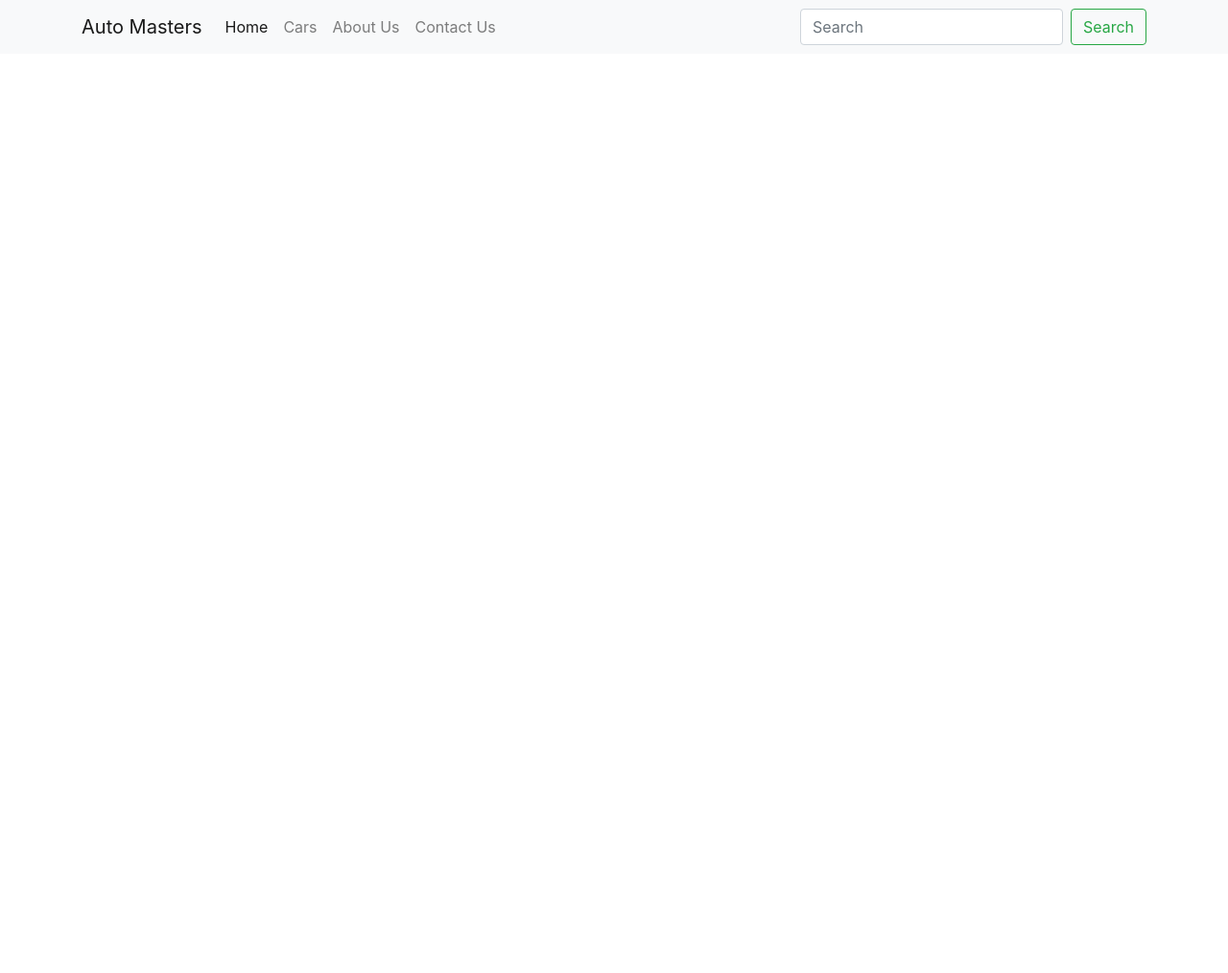
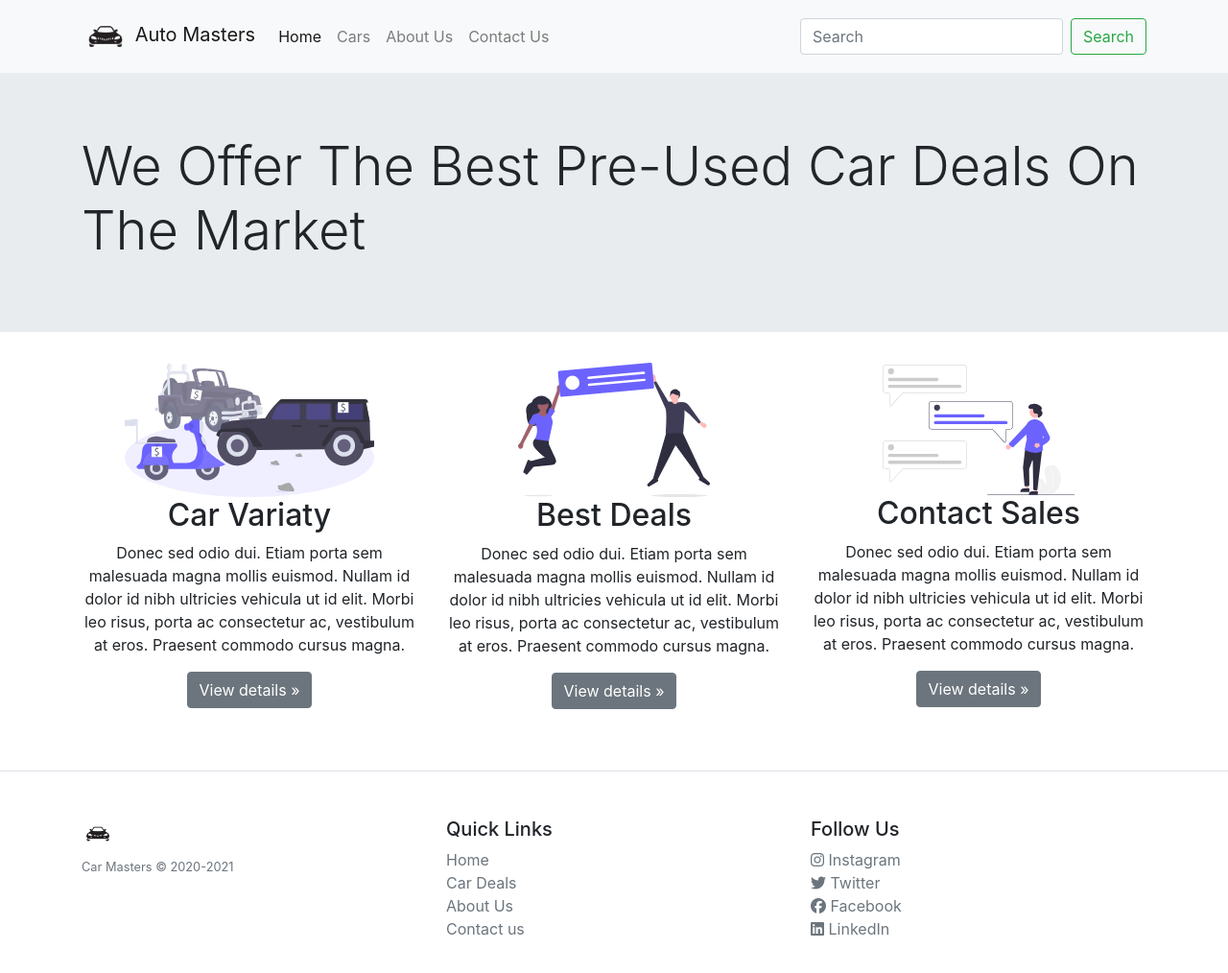
Before and after one commit to MnqobiSB/coursera-ideation-project, a plain HTML site: page index.html in a window 1280 px wide. Shown: the whole page at 96% size. Before the commit the page ends 800 px from the top, so only its background shows below. Drawn offline with nearby package versions, Linux system fonts and the light colour scheme.

Commit message:
Landing Page

```diff
--- a/index.html
+++ b/index.html
@@ -10,6 +10,9 @@
 
     <!-- Custom CSS -->
     <link rel="stylesheet" href="./css/styles.css">
+    <script src="https://kit.fontawesome.com/4d0ba224e6.js" crossorigin="anonymous"></script>
+
+    <link rel="shortcut icon" href="./images/logo.png" type="image/x-icon">
 
     <title>Auto Masters</title>
   </head>
@@ -17,12 +20,15 @@
     <header>
       <nav class="navbar navbar-expand-lg navbar-light bg-light">
         <div class="container">
-          <a class="navbar-brand" href="#">Auto Masters</a>
-          <button class="navbar-toggler" type="button" data-toggle="collapse" data-target="#navbarSupportedContent" aria-controls="navbarSupportedContent" aria-expanded="false" aria-label="Toggle navigation">
+          <a class="navbar-brand" href="#">
+            <img src="./images/logo.png" alt="Logo" width="50">
+            Auto Masters
+          </a>
+          <button class="navbar-toggler" type="button" data-toggle="collapse" data-target="#main-nav" aria-controls="main-nav" aria-expanded="false" aria-label="Toggle navigation">
             <span class="navbar-toggler-icon"></span>
           </button>
 
-          <div class="collapse navbar-collapse" id="navbarSupportedContent">
+          <div class="collapse navbar-collapse" id="main-nav">
             <ul class="navbar-nav mr-auto">
               <li class="nav-item active">
                 <a class="nav-link" href="index.html">Home <span class="sr-only">(current)</span></a>
@@ -45,12 +51,70 @@
         </div>
       </nav>
     </header>
-
+    <div class="jumbotron jumbotron-fluid">
+      <div class="container">
+        <h1 class="display-4">We Offer The Best Pre-Used Car Deals On The Market</h1>
+      </div>
+    </div>
     <main>
-
+      <div class="container">
+        <div class="row align-items-center">
+          <div class="col-md-4">
+            <div class="text-center">
+              <img src="./images/illustrations/vehicle_sale.svg" alt="" width="260">
+              <h2>Car Variaty</h2>
+              <p>Donec sed odio dui. Etiam porta sem malesuada magna mollis euismod. Nullam id dolor id nibh ultricies vehicula ut id elit. Morbi leo risus, porta ac consectetur ac, vestibulum at eros. Praesent commodo cursus magna.</p>
+              <p><a class="btn btn-secondary" href="#" role="button">View details &raquo;</a></p>
+            </div>
+          </div>
+          <div class="col-md-4">
+            <div class="text-center">
+              <img src="./images/illustrations/happy.svg" alt="" width="200">
+              <h2>Best Deals</h2>
+              <p>Donec sed odio dui. Etiam porta sem malesuada magna mollis euismod. Nullam id dolor id nibh ultricies vehicula ut id elit. Morbi leo risus, porta ac consectetur ac, vestibulum at eros. Praesent commodo cursus magna.</p>
+              <p><a class="btn btn-secondary" href="#" role="button">View details &raquo;</a></p>
+            </div>
+          </div>
+          <div class="col-md-4">
+            <div class="text-center">
+              <img src="./images/illustrations/personal_text.svg" alt="" width="200">
+              <h2>Contact Sales</h2>
+              <p>Donec sed odio dui. Etiam porta sem malesuada magna mollis euismod. Nullam id dolor id nibh ultricies vehicula ut id elit. Morbi leo risus, porta ac consectetur ac, vestibulum at eros. Praesent commodo cursus magna.</p>
+              <p><a class="btn btn-secondary" href="#" role="button">View details &raquo;</a></p>
+            </div>
+          </div>
+        </div>
+      </div>
     </main>
 
-    <footer></footer>
+    <footer class="pt-4 my-md-5 pt-md-5 border-top">
+      <div class="container">
+        <div class="row">
+          <div class="col-12 col-md">
+            <img class="mb-2" src="./images/logo.png" alt="" width="34">
+            <small class="d-block mb-3 text-muted">Car Masters &copy; 2020-2021</small>
+          </div>
+          <div class="col-6 col-md">
+            <h5>Quick Links</h5>
+            <ul class="list-unstyled text-small">
+              <li><a class="text-muted" href="./index.html">Home</a></li>
+              <li><a class="text-muted" href="./cars.html">Car Deals</a></li>
+              <li><a class="text-muted" href="./about.html">About Us</a></li>
+              <li><a class="text-muted" href="./contact.html">Contact us</a></li>
+            </ul>
+          </div>
+          <div class="col-6 col-md">
+            <h5>Follow Us</h5>
+            <ul class="list-unstyled text-small">
+              <li><a class="text-muted" href="#"><i class="fab fa-instagram"></i> Instagram</a></li>
+              <li><a class="text-muted" href="#"><i class="fab fa-twitter"></i> Twitter</a></li>
+              <li><a class="text-muted" href="#"><i class="fab fa-facebook"></i> Facebook</a></li>
+              <li><a class="text-muted" href="#"><i class="fab fa-linkedin"></i> LinkedIn</a></li>
+            </ul>
+          </div>
+        </div>
+      </div>
+    </footer>
 
     <!-- Optional JavaScript; choose one of the two! -->
 
```
Also changed, not shown: images/cars/photo-1489824904134-891ab64532f1.jpg (added), images/cars/photo-1502877338535-766e1452684a.jpg (added), images/cars/photo-1503376780353-7e6692767b70.jpg (added), images/cars/photo-1533473359331-0135ef1b58bf.jpg (added), images/cars/photo-1541899481282-d53bffe3c35d.jpg (added), images/cars/photo-1549317661-bd32c8ce0db2.jpg (added), images/cars/photo-1550355291-bbee04a92027.jpg (added), images/cars/photo-1568605117036-5fe5e7bab0b7.jpg (added), images/cars/photo-1597404294360-feeeda04612e.jpg (added), images/illustrations/happy.svg (added), images/illustrations/personal_text.svg (added), images/illustrations/vehicle_sale.svg (added), images/logo.png (added).
